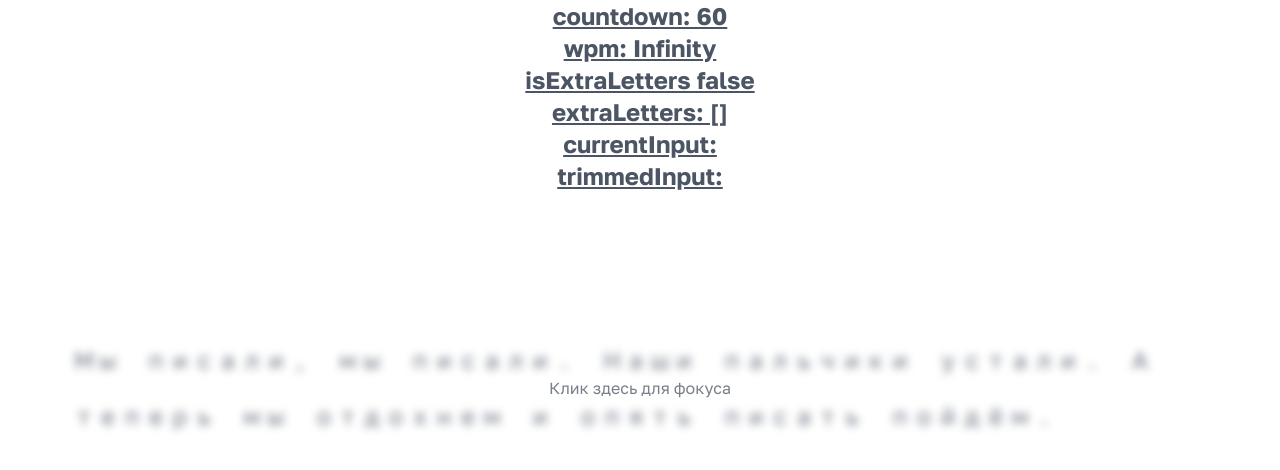
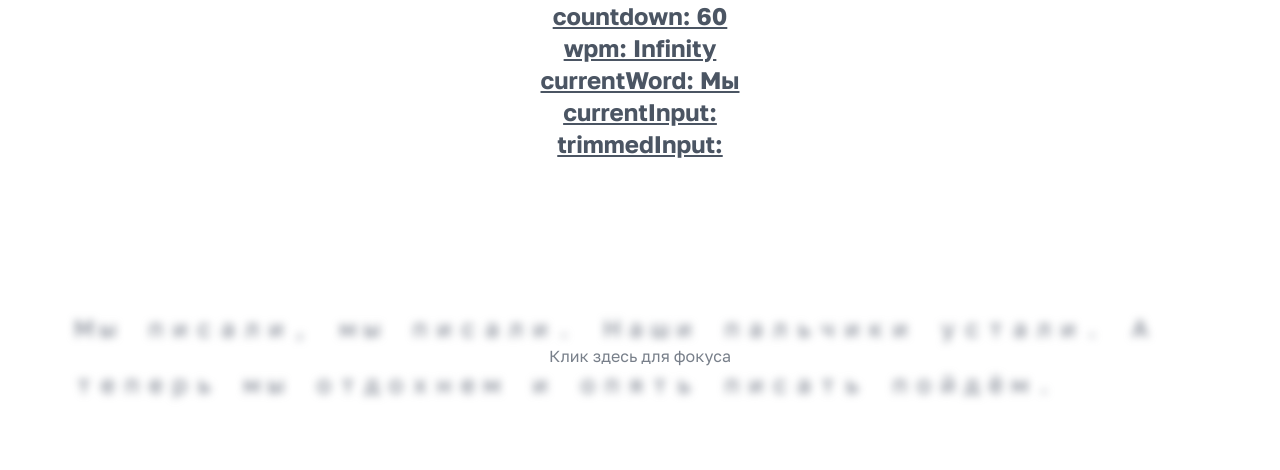
Before and after one commit to kirillmihalych/code-type, a Vue app: page / in a window 1280 px wide. Shown: the top 470 px of the page. Built offline with nearby package versions, Linux system fonts and the light colour scheme; what @tanstack/vue-query would draw is missing.

Commit message:
ctrl + backspace carret behavior

```diff
--- a/src/App.vue
+++ b/src/App.vue
@@ -6,8 +6,7 @@
         @result-time="(seconds) => setResultTime(seconds)"
       />
       <p>wpm: {{ Math.round(wpm) }}</p>
-      <p>isExtraLetters {{ currentWord.length < trimmedInput.length }}</p>
-      <p>extraLetters: {{ extraLetters }}</p>
+      <p>currentWord: {{ currentWord }}</p>
       <p>currentInput: {{ currentInput }}</p>
       <p>trimmedInput: {{ trimmedInput }}</p>
     </div>
@@ -69,7 +68,7 @@
             v-show="isCurrentWord(i)"
             v-for="(extra, index) in extraLetters"
             :key="index"
-            class="text-2xl w-6 flex place-content-center text-red-300"
+            class="text-2xl w-6 flex place-content-center text-red-500"
           >
             {{ extra }}
           </span>
@@ -185,7 +184,8 @@ function setCarretCoordinates() {
 }
 
 const isInputGetsBigger = computed(() => {
-  const inputGetsBigger = currentInput.value.length > currentInputLength;
+  const inputGetsBigger = trimmedInput.value.length > trimmedInputLength;
+  // const inputGetsBigger = currentInput.value.length > currentInputLength;
   const inputGetsSmaller = trimmedInput.value.length < trimmedInputLength;
   currentInputLength = currentInput.value.length;
   trimmedInputLength = trimmedInput.value.length;
@@ -231,12 +231,18 @@ watchEffect(() => {
         extraLetters.value.push(extra[extra.length - 1]);
       }
     }
+    console.log("i do my work");
     carretCoordinates.value.left += 24;
   } else if (!isInputGetsBigger.value) {
     if (extraLetters.value.length > 0) {
       extraLetters.value.pop();
     }
-    carretCoordinates.value.left -= 24;
+    if (trimmedInput.value.length === 0) {
+      extraLetters.value = [];
+      setCarretCoordinates();
+    } else {
+      carretCoordinates.value.left -= 24;
+    }
   }
 });
 
@@ -263,6 +269,5 @@ onMounted(() => {
 
 <style>
 /*
-
 */
 </style>
```
Also changed, not shown: 1 other file (tests, documents, lock files or other folders).
